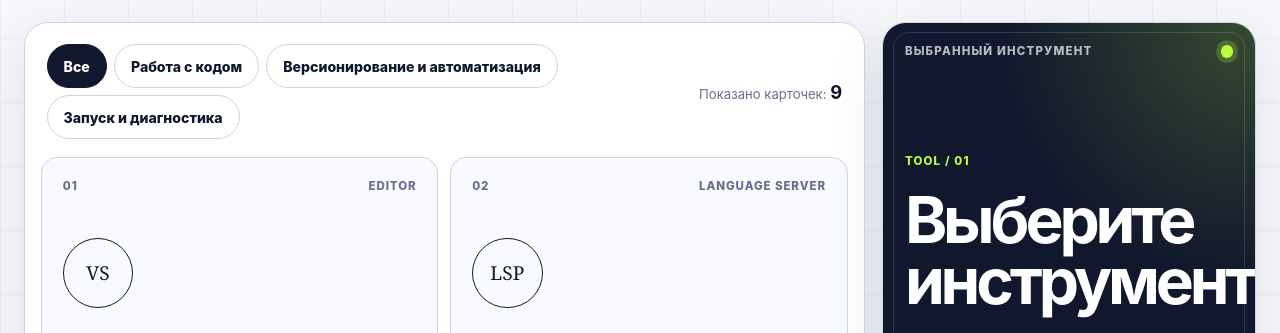
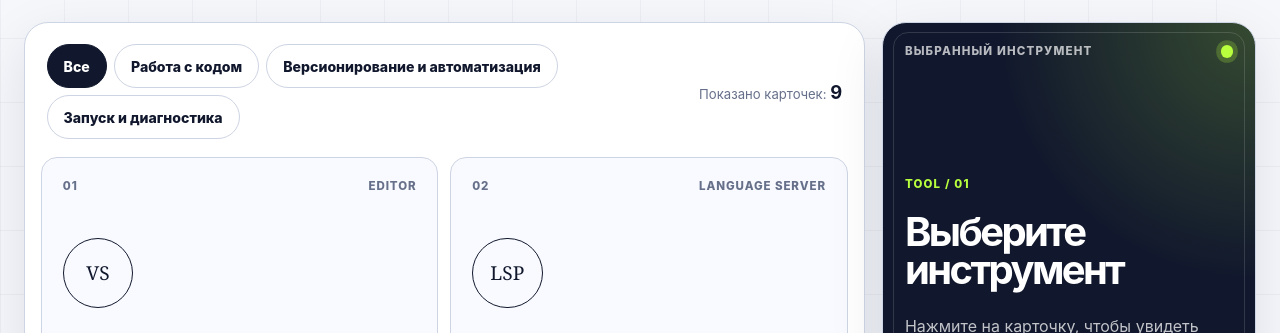
Before and after one commit to xnsi/web-hw-3, a plain HTML site: page project/index.html in a window 1280 px wide. Shown: the part 602-935 px from the top of the page. Drawn offline with Linux system fonts and the light colour scheme.

Commit message:
fix: скорректировать размер заголовка панели

```diff
--- a/project/styles.css
+++ b/project/styles.css
@@ -383,7 +383,7 @@ a:focus-visible {
 
 .details-panel h2 {
   margin: 0;
-  font-size: clamp(2.5rem, 5vw, 5rem);
+  font-size: clamp(2.5rem, 3vw, 4rem);
   line-height: 0.95;
   letter-spacing: -0.065em;
 }
```
